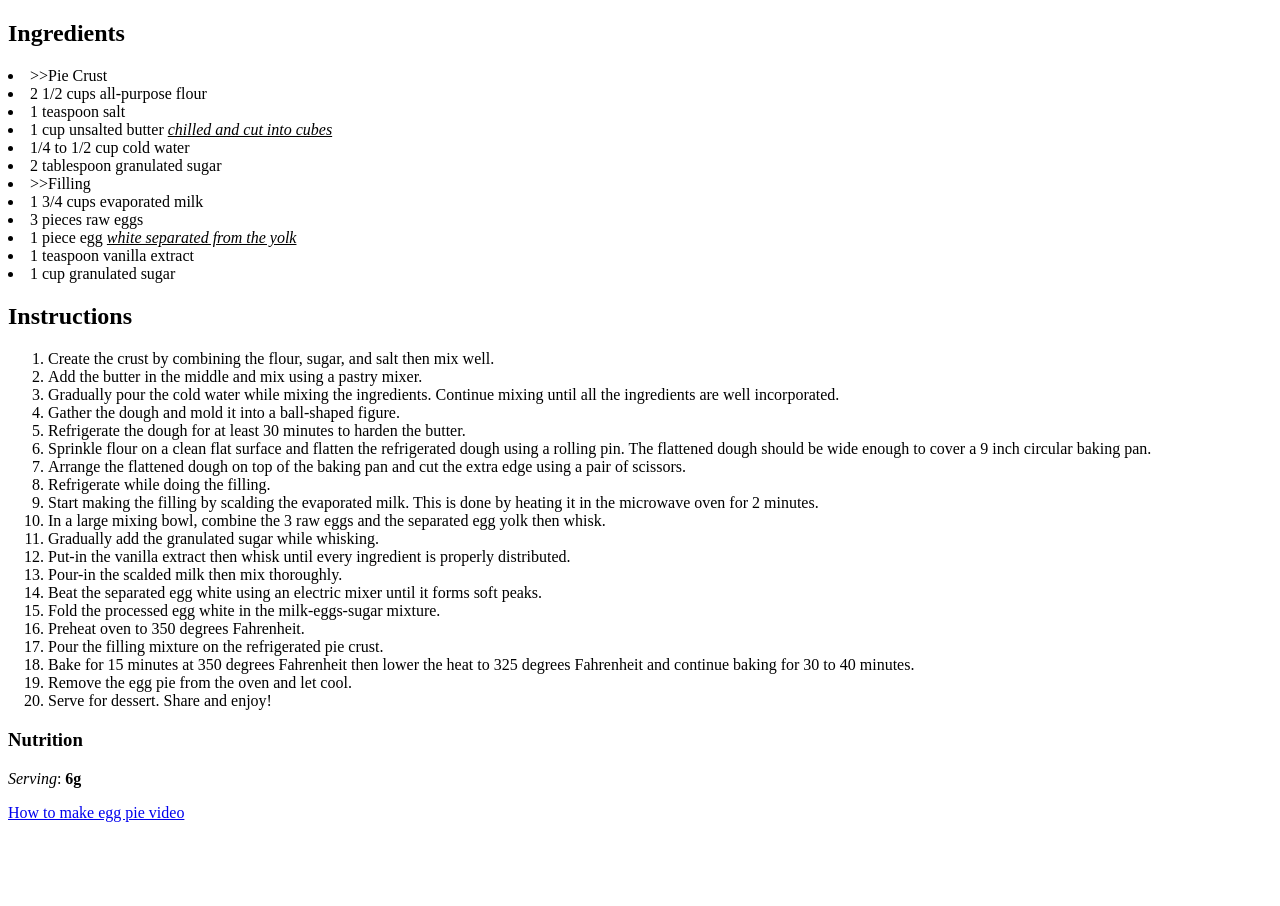
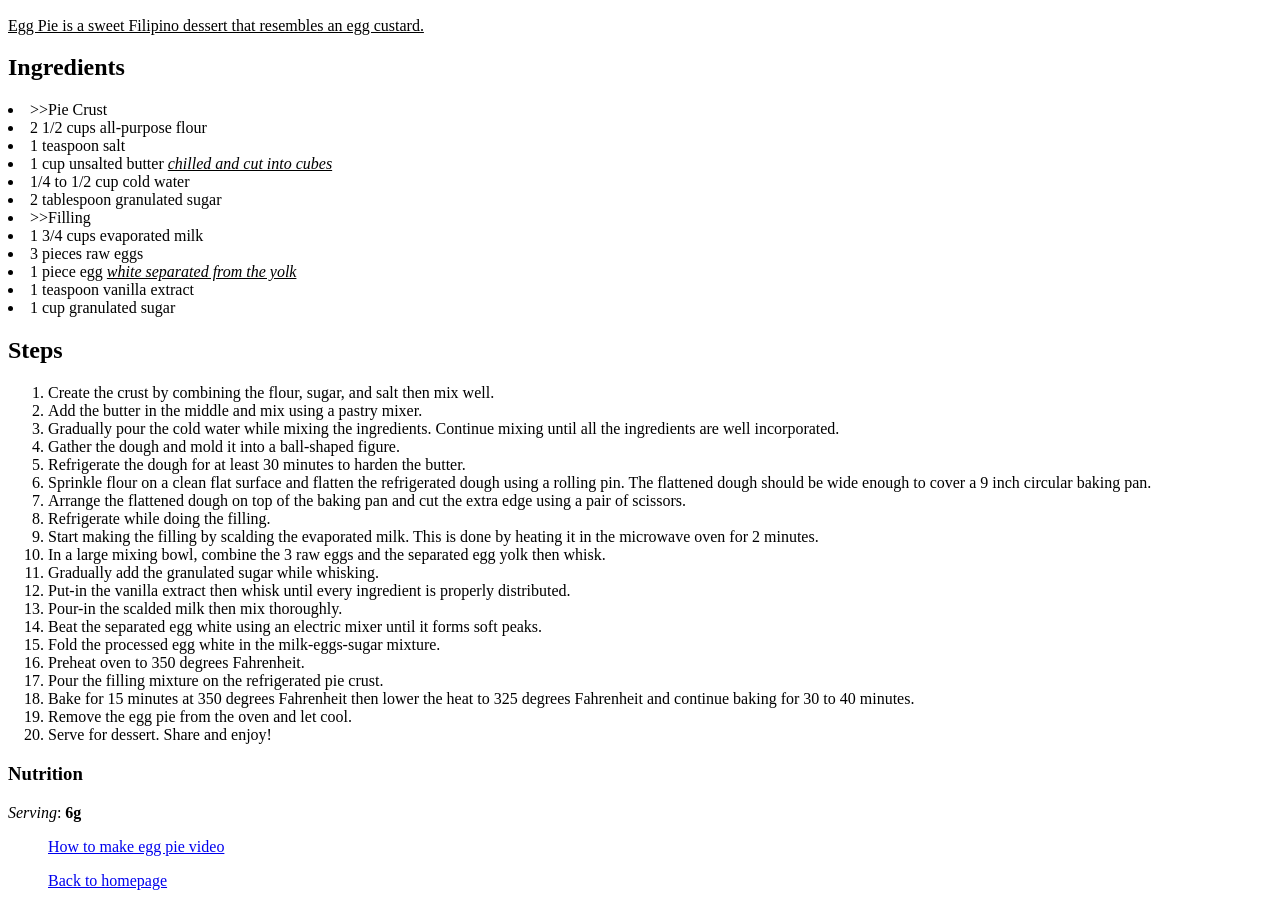
Before and after one commit to Bastigonzales/odin-recipes, a plain HTML site: page recipes/eggpie.html in a window 1280 px wide. Shown: the part 274-1180 px from the top of the page. Before the commit the page ends 1104 px from the top, so only its background shows below. Drawn offline with Linux system fonts and the light colour scheme.

Commit message:
updated links

```diff
--- a/recipes/eggpie.html
+++ b/recipes/eggpie.html
@@ -9,7 +9,9 @@
 
    <body>
      <img src="../assets/img/creamy_egg_pie.jpg" width="350" alt="image of an egg pie">
+     <p><u>Egg Pie is a sweet Filipino dessert that resembles an egg custard.</u></p>
 <!--Ingredients-->
+
       <h2>Ingredients</h2>
         <li>>>Pie Crust</li>
         <li>2 1/2 cups all-purpose flour</li>
@@ -24,8 +26,8 @@
         <li>1 teaspoon vanilla extract</li>
         <li>1 cup granulated sugar</li>
 
-<!--Instructions-->
-      <h2>Instructions</h2>
+<!--Steps-->
+      <h2>Steps</h2>
         <ol>
           <li>Create the crust by combining the flour, sugar, and salt then mix well.</li>
           <li>Add the butter in the middle and mix using a pastry mixer.</li>
@@ -49,12 +51,12 @@
           <li>Serve for dessert. Share and enjoy!</li>
         </ol>
 
-<!--Nutrition-->
+<!--Nutrition and links-->
 
         <h3>Nutrition</h3>
         <p><i>Serving</i>: <b>6g</b></p>
 
-        <a href="https://www.youtube.com/watch?v=1Y9d8_tOCRM" target="_blank">How to make egg pie video</a>
-
+        <ul><a href="https://www.youtube.com/watch?v=1Y9d8_tOCRM" target="_blank">How to make egg pie video</a></ul>
+        <ul><a href="../index.html">Back to homepage</a></ul>
    </body>
 </html>
```
